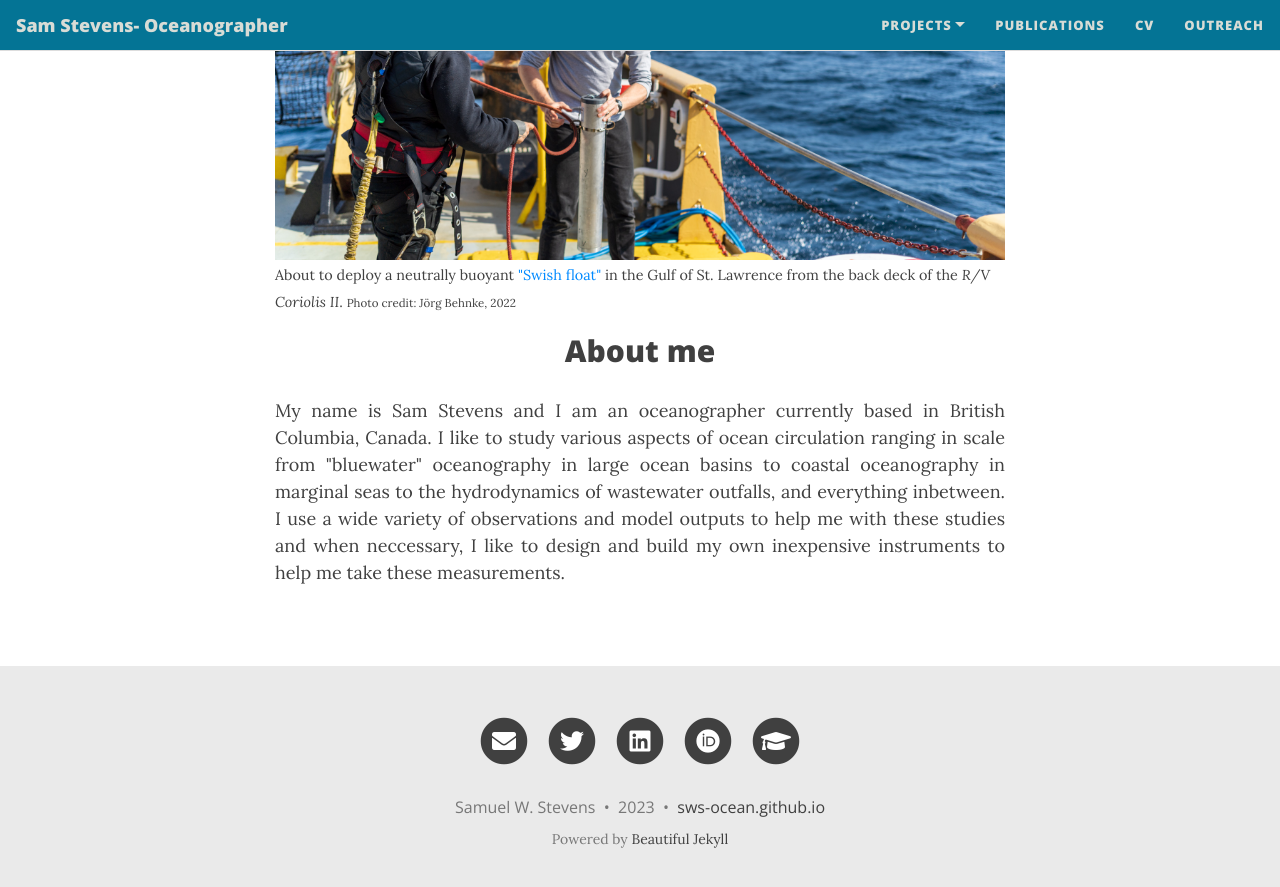
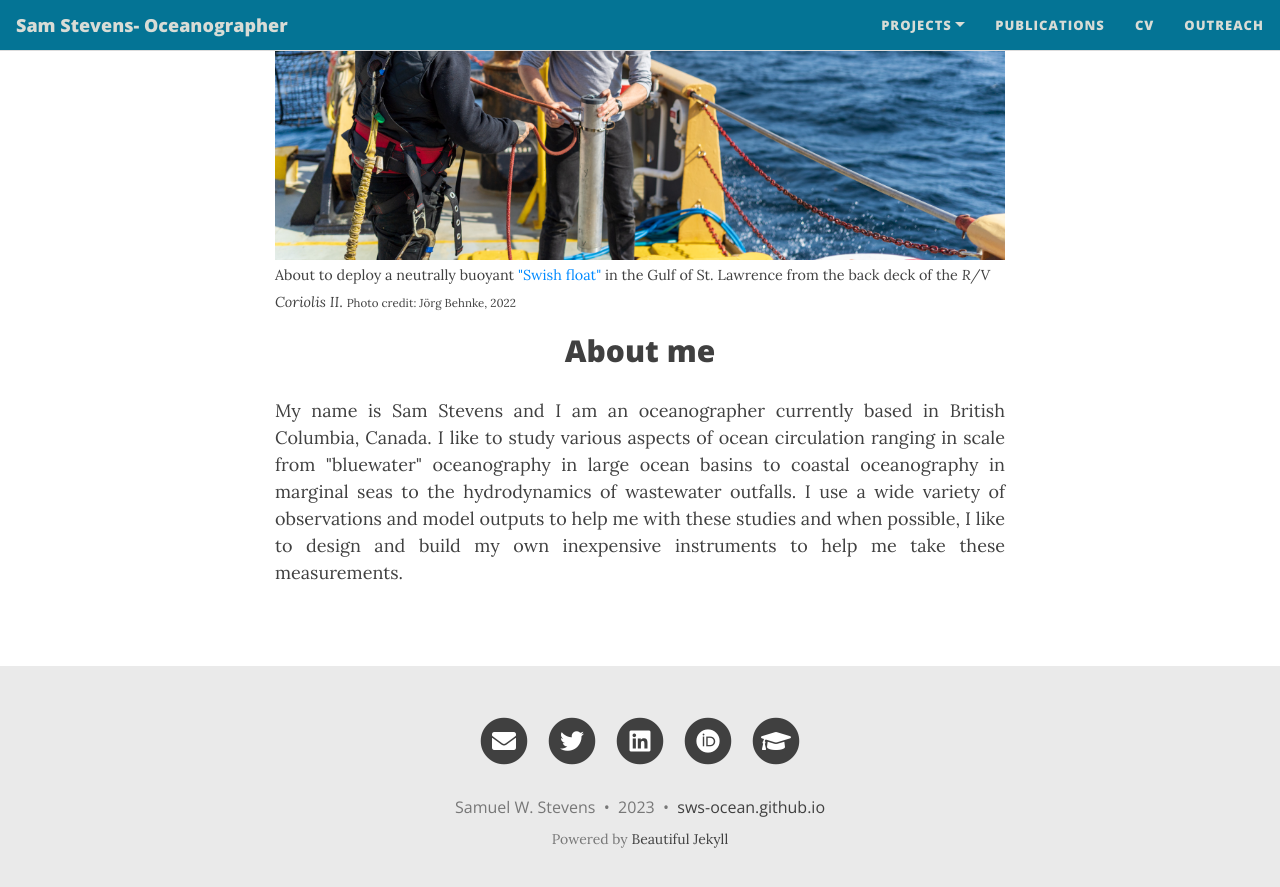
Before and after one commit to sws-ocean/sws-ocean.github.io, a Jekyll site: the page built from docs/index.html, in a window 1280 px wide and 900 px high, scrolled down 590 px. Shown: the top 887 px of the window. Built offline with Jekyll 4.4.1, drawn with Linux system fonts in a browser that asks for light colours; nearby versions of some CDN libraries; the list of posts is cut into pages by our own code.

Commit message:
Update index

```diff
--- a/docs/index.html
+++ b/docs/index.html
@@ -32,7 +32,7 @@ figure {text-align: center;}
 <h2>About me</h2>
 
 <p align="justify">
-    My name is Sam Stevens and I am an oceanographer currently based in British Columbia, Canada. I like to study various aspects of ocean circulation ranging in scale from "bluewater" oceanography in large ocean basins to coastal oceanography in marginal seas to the hydrodynamics of wastewater outfalls, and everything inbetween. I use a wide variety of observations and model outputs to help me with these studies and when neccessary, I like to design and build my own inexpensive instruments to help me take these measurements.
+    My name is Sam Stevens and I am an oceanographer currently based in British Columbia, Canada. I like to study various aspects of ocean circulation ranging in scale from "bluewater" oceanography in large ocean basins to coastal oceanography in marginal seas to the hydrodynamics of wastewater outfalls. I use a wide variety of observations and model outputs to help me with these studies and when possible, I like to design and build my own inexpensive instruments to help me take these measurements.
 </p>
 
 <!--
```
Also changed, not shown: 2 other files.
